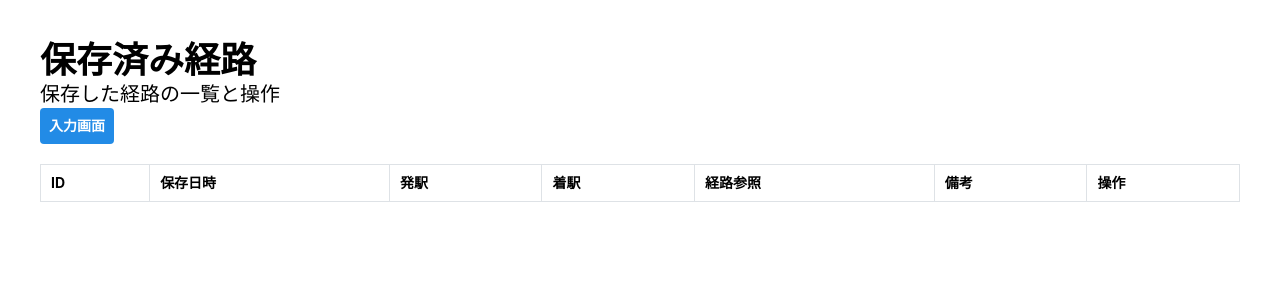
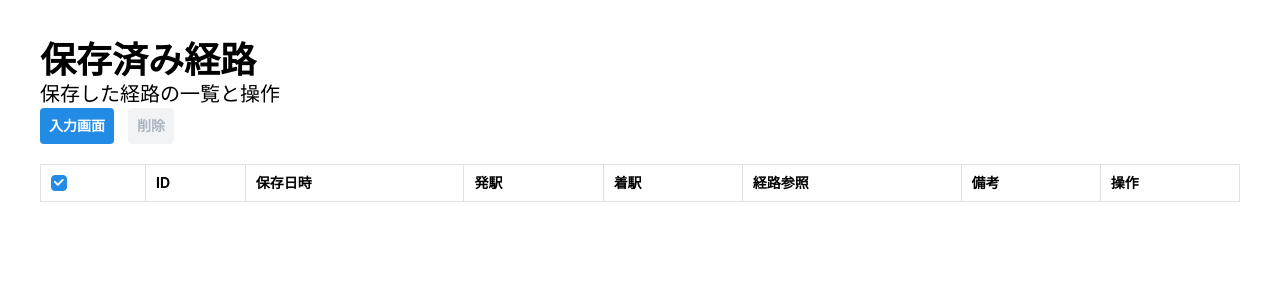
Before and after one commit to hiroxto/fare-ticket-route-planning, a Next.js app: page /states in a window 1280 px wide. Shown: the top 300 px of the page. Built offline with nearby package versions, Linux system fonts and the light colour scheme.

Commit message:
feat: 保存済み経路画面に一括削除機能を実装

```diff
--- a/src/app/states/content.tsx
+++ b/src/app/states/content.tsx
@@ -3,7 +3,7 @@
 import { useRouteState } from "@/feature/route-state";
 import { type RouteState, useSavedRouteState } from "@/feature/saved-route";
 import { LikeMr52Formatter } from "@/lib/formatter";
-import { Button, Modal, Table } from "@mantine/core";
+import { Button, Checkbox, Group, Modal, Table } from "@mantine/core";
 import { useDisclosure } from "@mantine/hooks";
 import Link from "next/link";
 import { useRouter } from "next/navigation";
@@ -13,6 +13,7 @@ export default function Content() {
     const router = useRouter();
     const routes = useSavedRouteState(state => state.routes);
     const deleteRoute = useSavedRouteState(state => state.deleteRoute);
+    const bulkDeleteRoute = useSavedRouteState(state => state.bulkDeleteRoute);
     const reconstruct = useRouteState(state => state.reconstruct);
     const [opened, { open, close }] = useDisclosure(false);
     const [selectedRoute, setSelectedRoute] = useState<RouteState | null>(null);
@@ -30,6 +31,12 @@ export default function Content() {
         reconstruct(state);
         router.push("/");
     };
+    const [selectedRouteIds, setSelectedRouteIds] = useState<string[]>([]);
+    const allRouteIds = useMemo(() => routes.map(r => r.id), [routes]);
+    const isAllSelected = useMemo(
+        () => selectedRouteIds.length === allRouteIds.length,
+        [selectedRouteIds, allRouteIds],
+    );
 
     return (
         <div className="app">
@@ -37,14 +44,39 @@ export default function Content() {
                 <div className="title-group">
                     <h1 className="title">保存済み経路</h1>
                     <p className="description">保存した経路の一覧と操作</p>
-                    <Button variant="filled" color="blue" className="button" component={Link} href="/">
-                        入力画面
-                    </Button>
+                    <Group gap="xs">
+                        <Button variant="filled" color="blue" className="button" component={Link} href="/">
+                            入力画面
+                        </Button>
+                        <Button
+                            variant="filled"
+                            color="red"
+                            className="button"
+                            disabled={selectedRouteIds.length === 0}
+                            onClick={() => {
+                                bulkDeleteRoute(selectedRouteIds);
+                                setSelectedRouteIds([]);
+                            }}
+                        >
+                            削除
+                        </Button>
+                    </Group>
                 </div>
 
                 <Table striped highlightOnHover withTableBorder withColumnBorders>
                     <Table.Thead>
                         <Table.Tr>
+                            <Table.Th>
+                                <Checkbox
+                                    size="xs"
+                                    checked={isAllSelected}
+                                    indeterminate={selectedRouteIds.length > 0 && !isAllSelected}
+                                    aria-label={isAllSelected ? "全選択解除" : "全選択"}
+                                    onChange={e =>
+                                        e.target.checked ? setSelectedRouteIds(allRouteIds) : setSelectedRouteIds([])
+                                    }
+                                ></Checkbox>
+                            </Table.Th>
                             <Table.Th>ID</Table.Th>
                             <Table.Th>保存日時</Table.Th>
                             <Table.Th>発駅</Table.Th>
@@ -58,6 +90,20 @@ export default function Content() {
                         {routes.map(route => {
                             return (
                                 <Table.Tr key={route.id}>
+                                    <Table.Td>
+                                        <Checkbox
+                                            aria-label="選択"
+                                            size="xs"
+                                            checked={selectedRouteIds.includes(route.id)}
+                                            onChange={event =>
+                                                setSelectedRouteIds(
+                                                    event.currentTarget.checked
+                                                        ? [...selectedRouteIds, route.id]
+                                                        : selectedRouteIds.filter(id => id !== route.id),
+                                                )
+                                            }
+                                        ></Checkbox>
+                                    </Table.Td>
                                     <Table.Td>{route.id}</Table.Td>
                                     <Table.Td>
                                         {new Date(route.createdAtTs).toLocaleDateString("ja-JP", {
--- a/src/feature/saved-route.ts
+++ b/src/feature/saved-route.ts
@@ -29,6 +29,7 @@ export interface Action {
     saveRoute: (route: RouteState) => void;
     updateRoute: (id: string, route: Partial<RouteState>) => void;
     deleteRoute: (id: string) => void;
+    bulkDeleteRoute: (ids: string[]) => void;
 }
 
 export const useSavedRouteState = create<State & Action>()(
@@ -68,6 +69,11 @@ export const useSavedRouteState = create<State & Action>()(
                             routes: [...state.routes.filter(route => route.id !== id)],
                         }));
                     },
+                    bulkDeleteRoute: ids => {
+                        set(state => ({
+                            routes: [...state.routes.filter(route => !ids.includes(route.id))],
+                        }));
+                    },
                 };
             },
             { name: "saved-routes" },
```
